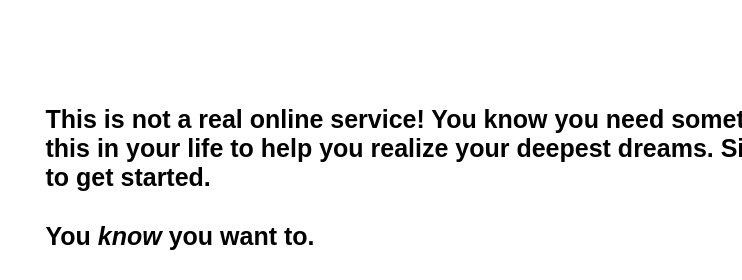
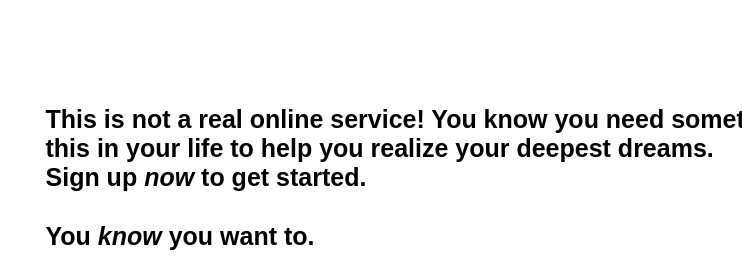
Before and after one commit to OmarIsmail11/SignUp-Form, a plain HTML site: page index.html in a window 1280 px wide. Shown: the top 280 px of the page, 538-1280 px from the left. Drawn offline with Linux system fonts and the light colour scheme.

Commit message:
Display fixes #2

```diff
--- a/css/style.css
+++ b/css/style.css
@@ -61,7 +61,7 @@ main .description {
     padding-left: 50px;
 }
 
-main .description p + p {
+main .description p:nth-child(3) {
     margin-top: 30px;
 }
 
--- a/index.html
+++ b/index.html
@@ -16,7 +16,8 @@
     </aside>
     <main>
         <section class="description">
-            <p>This is not a real online service! You know you need something like this in your life to help you realize your deepest dreams. Sign up <span>now</span> to get started.</p>
+            <p>This is not a real online service! You know you need something like this in your life to help you realize your deepest dreams.</p>
+            <p>Sign up <span>now</span> to get started.</p>
             <p>You <span>know</span> you want to.</p>
         </section>
         <section class="sign-up-form">
```
